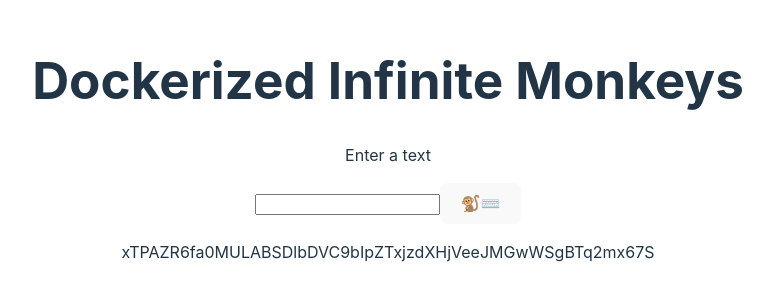
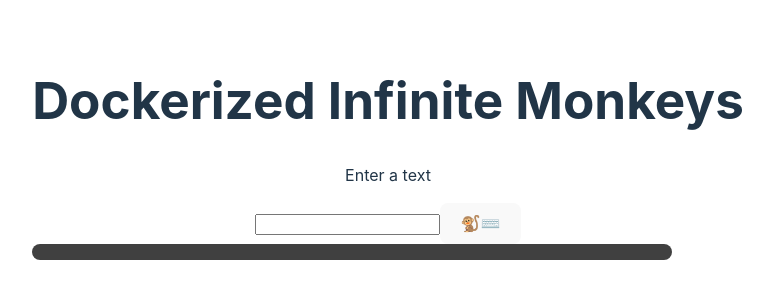
Before and after one commit to Jeanpefe/dockerized-infinite-monkeys, a React (Vite) app: page / in a window 1280 px wide. Shown: the part 251-552 px from the top of the page, without its empty margins (252-1025 px from the left). Built offline with nearby package versions, Linux system fonts and the light colour scheme.

Commit message:
feat: generated text inside of a block

```diff
--- a/src/App.tsx
+++ b/src/App.tsx
@@ -1,14 +1,15 @@
-import { useEffect, useRef, useState } from 'react';
+import { useEffect, useState } from 'react';
 import './App.css'
+import { CHARACTERS } from './consts';
 
 function App() {
-  const [generate, setGenerate] = useState(true)
+  const [generate, setGenerate] = useState(false)
   const [displayText, setDisplayText] = useState(''); // Estado para actualizar la pantalla
 
   useEffect(() => {
     if (generate) {
       const interval = setInterval(() => {
-        const characters = 'ABCDEFGHIJKLMNOPQRSTUVWXYZabcdefghijklmnopqrstuvwxyz0123456789';
+        const characters = CHARACTERS;
         const charactersLength = characters.length;
         setDisplayText(prevDisplayText => prevDisplayText + characters.charAt(Math.floor(Math.random() * charactersLength)))
       }, 100);
@@ -20,6 +21,7 @@ function App() {
 
   const handleSubmit = (e: React.FormEvent<HTMLFormElement>) => {
     e.preventDefault();
+    setGenerate(!generate)
   }
   return (
     <>
@@ -29,7 +31,9 @@ function App() {
         <input type="text" />
         <button>🐒⌨️</button>
       </form>
-      <p>{displayText}</p>
+      <section style={{ "background": "#404040", "maxWidth": "40rem", "overflow": "scroll", "borderRadius": "0.5rem" }} >
+        <p>{displayText}</p>
+      </section >
     </>
   )
 }
--- /dev/null
+++ b/src/consts.ts
@@ -0,0 +1 @@
+export const CHARACTERS: string =  'ABCDEFGHIJKLMNOPQRSTUVWXYZabcdefghijklmnopqrstuvwxyz0123456789 '
```
